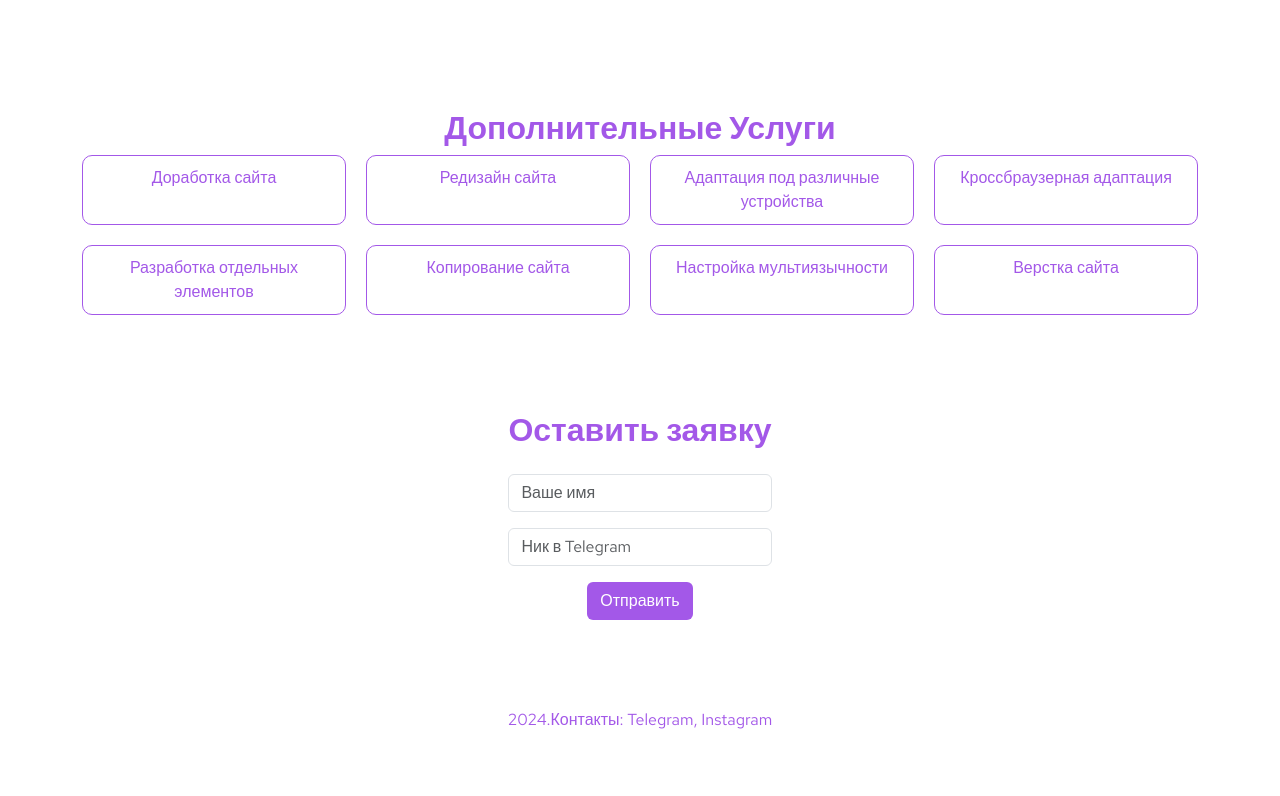
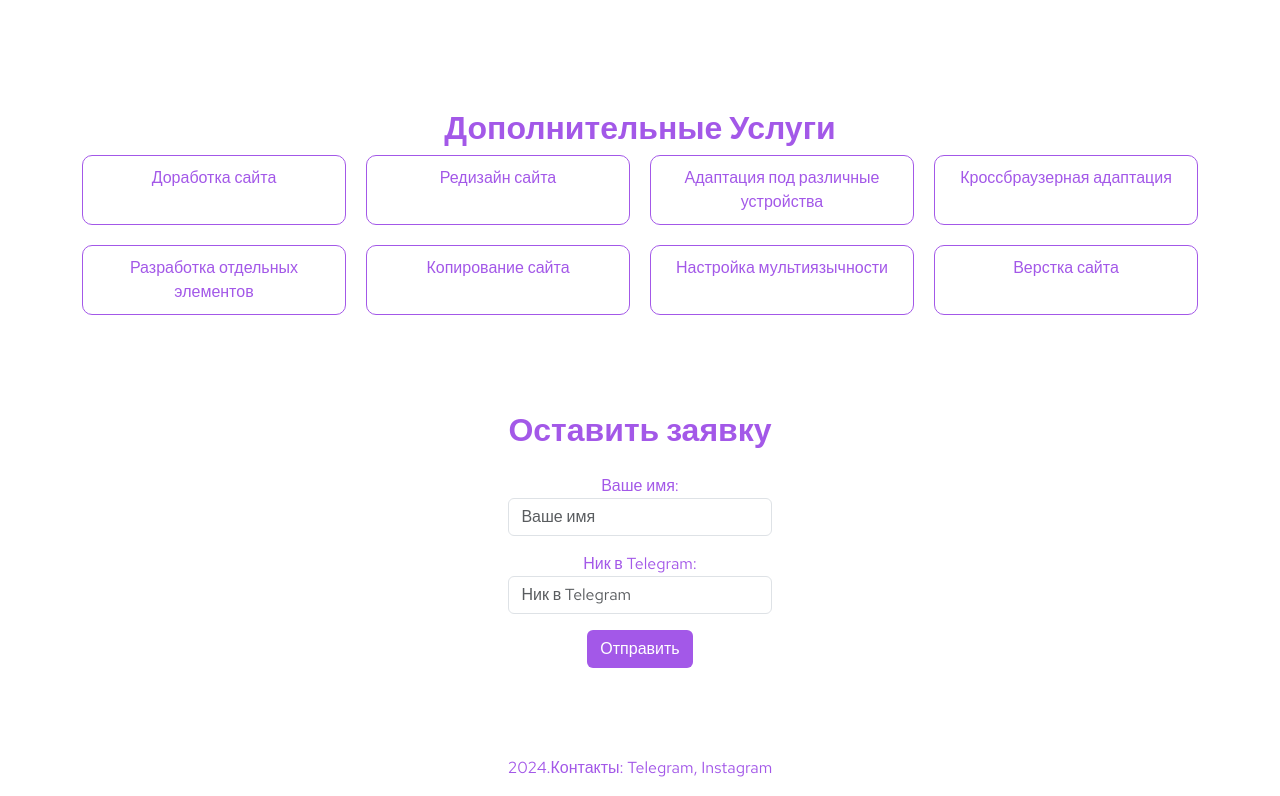
Before and after one commit to amonblackberry/mysite, a plain HTML site: page index.html in a window 1280 px wide. Shown: the part 2540-3336 px from the top of the page. Before the commit the page ends 3288 px from the top, so only its background shows below. Drawn offline with nearby package versions, Linux system fonts and the light colour scheme.

Commit message:
Update index.html

```diff
--- a/index.html
+++ b/index.html
@@ -387,18 +387,23 @@
     </div>
   </section>
 
-  <!-- 6 блок: Форма заявки -->
   <section class="request-form py-5" id="request-form">
   <div class="container d-flex justify-content-center align-items-center">
     <div class="text-center">
       <h2 class="fw-bold mb-4">Оставить заявку</h2>
-      <form class="w-100" style="max-width: 500px;" action="https://formspree.io/f/mwpkgaez" method="post">
+      <!-- Форма отправки на Formspree -->
+      <form action="https://formspree.io/f/mwpkgaez" method="POST" style="max-width: 500px;" class="w-100">
+        <!-- Поле для имени -->
         <div class="mb-3">
+          <label for="name">Ваше имя:</label>
           <input type="text" class="form-control" id="name" name="name" placeholder="Ваше имя" required>
         </div>
+        <!-- Поле для телеграм-ника -->
         <div class="mb-3">
+          <label for="telegram">Ник в Telegram:</label>
           <input type="text" class="form-control" id="telegram" name="telegram" placeholder="Ник в Telegram" required>
         </div>
+        <!-- Кнопка отправки -->
         <button type="submit" class="btn" style="background-color: #a358e8; color: white;">Отправить</button>
       </form>
     </div>
```
